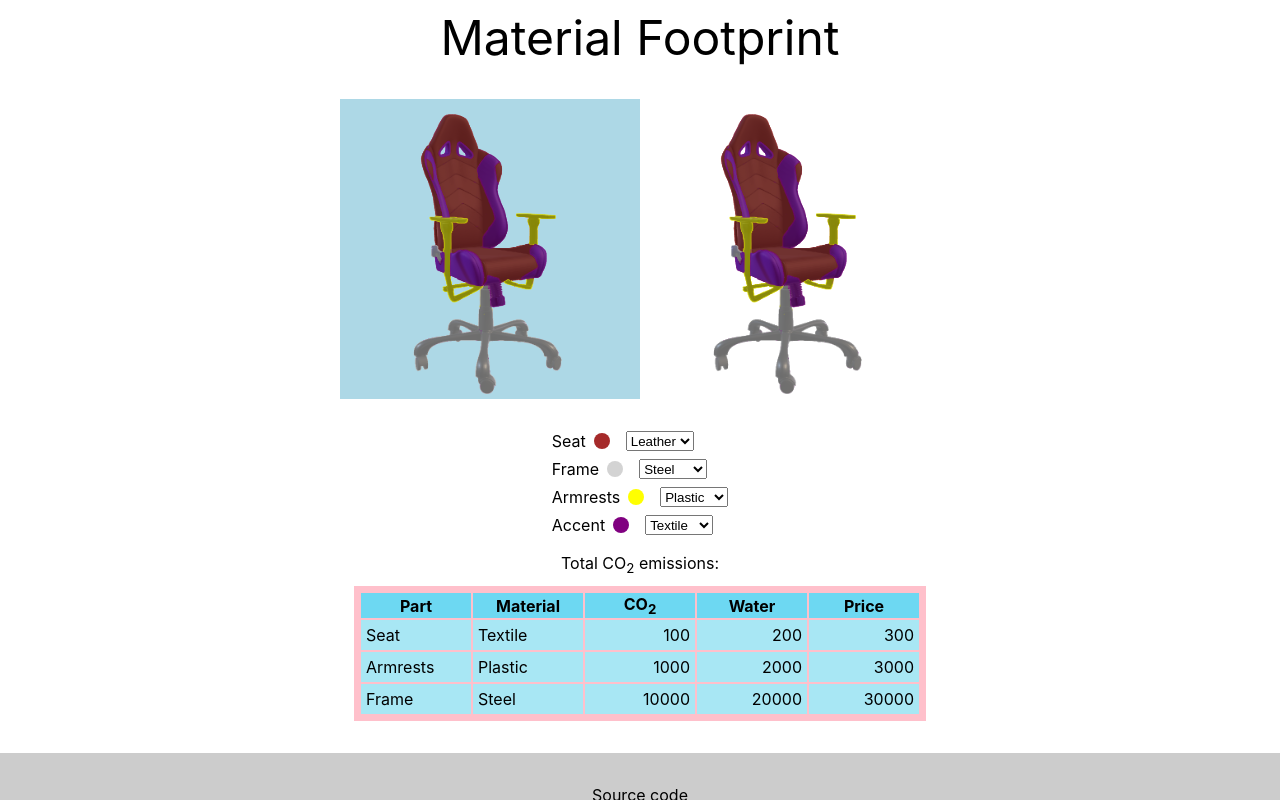
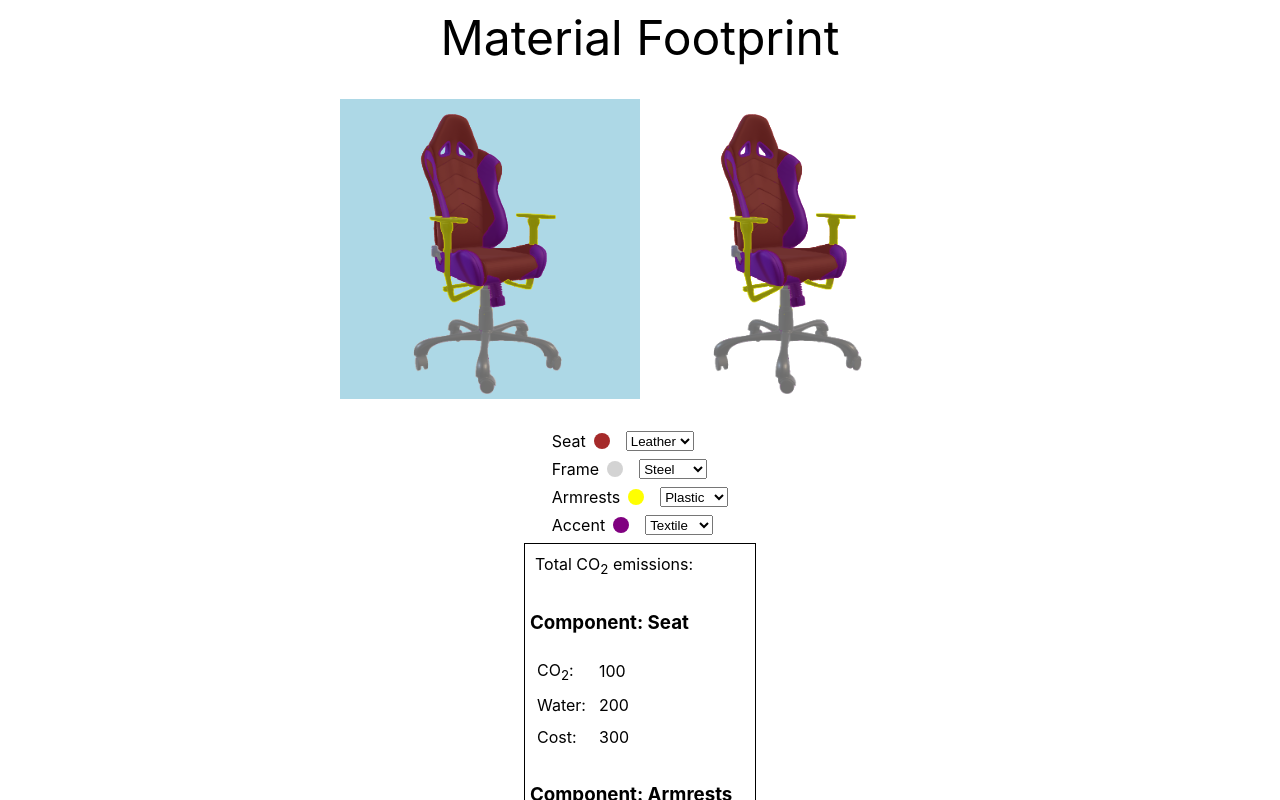
Before and after one commit to marc7s/MaterialFootprint, a React (Create React App) app in the folder Frontend/material-footprint/: page / in a window 1280 px wide. Shown: the top 800 px of the page. Built offline with nearby package versions, Linux system fonts and the light colour scheme.

Commit message:
Changed the layout of the widgets information

```diff
--- a/Frontend/material-footprint/src/Configurator/EmissionComponent/EmissionComponent.sass
+++ b/Frontend/material-footprint/src/Configurator/EmissionComponent/EmissionComponent.sass
@@ -2,4 +2,4 @@
     text-align: left
 
 .number
-    text-align: right
+    text-align: left
--- a/Frontend/material-footprint/src/Configurator/EmissionComponent/EmissionComponent.tsx
+++ b/Frontend/material-footprint/src/Configurator/EmissionComponent/EmissionComponent.tsx
@@ -1,23 +1,30 @@
-import React from 'react';
 import './EmissionComponent.sass';
 import { uniqueID } from '../../shared/utils';
 import { Emission } from 'shared/interfaces';
+
 
 export interface EmissionProp {
   emission: Emission;
 }
 
 function EmissionComponent({ emission }: EmissionProp) {
-
   // Render an EmissionComponent for each part in the model
   return (
-      <tr>
-        <td className="string">{ emission.partName }</td>
-        <td className="string">{ emission.material.name }</td>
-        <td className="number">{ emission.co2CountInKg }</td>
-        <td className="number">{ emission.h2oCountInL }</td>
-        <td className="number">{ emission.priceInDollar }</td>
-      </tr>
+    <div className="component">
+      <h3>Component: { emission.partName }</h3>
+      <table>
+        <tr><td className="string">CO<sub>2</sub>:</td><td className="number">{ emission.co2CountInKg }  </td></tr>
+        <tr><td className="string">Water:</td><td className="number">{ emission.h2oCountInL }   </td></tr>
+        <tr><td className="string">Cost:</td><td className="number">{ emission.priceInDollar } </td></tr>
+      </table>
+    </div>
+      // <tr>
+      //   <td className="string">{ emission.partName }</td>
+      //   <td className="string">{ emission.material.name }</td>
+      //   <td className="number">{ emission.co2CountInKg }</td>
+      //   <td className="number">{ emission.h2oCountInL }</td>
+      //   <td className="number">{ emission.priceInDollar }</td>
+      // </tr>
   );
 }
 
--- a/Frontend/material-footprint/src/Configurator/Widget/Widget.sass
+++ b/Frontend/material-footprint/src/Configurator/Widget/Widget.sass
@@ -1,19 +1,28 @@
 .flex-box
     display: flex
     flex-direction: column
-    align-items: center
+    align-items: left
+    width: 230px
+    margin: auto
+    border: 1px solid black
+
+
+
+.component
+    //background: red
+    margin:5px
 
 .text-container
     margin: 10px
 
 table
-    background: pink
-    padding: 5px
+    //background: pink
+    //padding: 5px
 
 th
-    background: #6dd8f2
+    //background: #6dd8f2
 
 td
-    background: #a8e7f4
-    width: 100px
+    //background: #a8e7f4
+    width: 50px
     padding: 5px
--- a/Frontend/material-footprint/src/Configurator/Widget/Widget.tsx
+++ b/Frontend/material-footprint/src/Configurator/Widget/Widget.tsx
@@ -1,7 +1,6 @@
 import React, { useEffect, useState } from 'react';
 import './Widget.sass';
 
-import { Model } from '../interfaces';
 import { getEmissions } from '../../API';
 import { Emission } from '../../shared/interfaces';
 import EmissionComponent from '../EmissionComponent/EmissionComponent';
@@ -27,15 +26,17 @@ function Widget({ currentModel }: WidgetProp) {
       <div className="text-container">
         Total CO<sub>2</sub> emissions:
       </div>
-
-      <table>
+      {
+        emissions.map(e => <EmissionComponent emission={e}></EmissionComponent>)
+      }
+      {/* <table>
         <tr>
           <th>Part</th><th>Material</th><th>CO<sub>2</sub></th><th>Water</th><th>Price</th>
         </tr>
         {
           emissions.map(e => <EmissionComponent emission={e}></EmissionComponent>)
         }
-      </table>
+      </table> */}
     </div>
   );
 }
```
